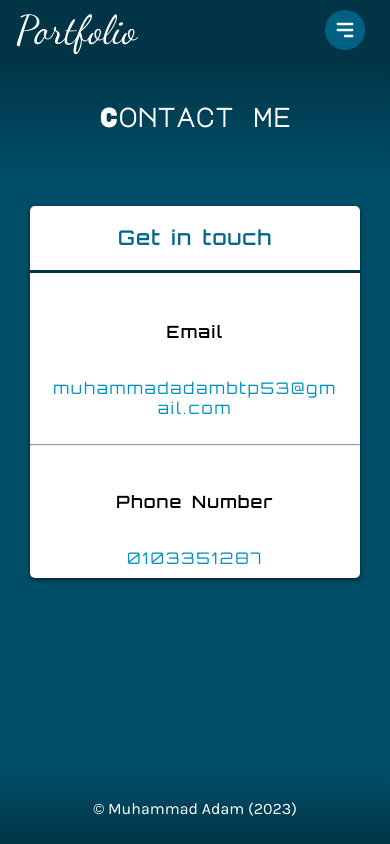
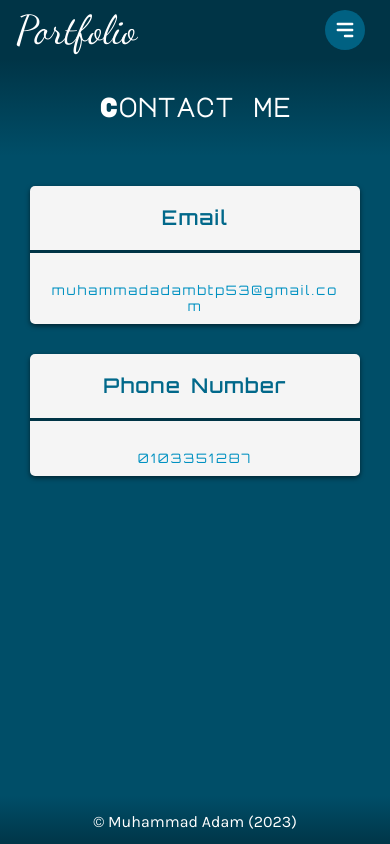
Before and after one commit to Ryuuchi53/portfolio, a React (Create React App) app: page /contact in a window 390 px wide. Built offline with nearby package versions, Linux system fonts and the light colour scheme.

Commit message:
update 17/11

```diff
--- a/src/AboutMe.js
+++ b/src/AboutMe.js
@@ -1,8 +1,8 @@
 import TableEd from './TableEd.js';
 import TableTraining from './TableTraining.js';
 import TableCert from './TableCert.js';
+import SkillList from './SkillList.js';
 import TableExp from './TableExperience.js';
-import SkillList from './SkillList.js';
 
 export default function About() {
     return (
--- a/src/App.css
+++ b/src/App.css
@@ -112,7 +112,7 @@ div .about-me, .contact, .home, .project, .no-match {
   font-family: Arial, sans-serif;
   background-color: rgb(0, 78, 104);
   padding-top: 3.6rem;
-  padding-bottom: 3rem;
+  padding-bottom: 3.6rem;
   min-height: 100vh;
 }
 
@@ -141,7 +141,7 @@ section h2 {
   color: rgb(1, 104, 138);
 }
 
-section a {
+.complex-table a, section a {
   text-decoration: none;
   color: rgb(0, 145, 193);
   white-space: -moz-pre-wrap;
@@ -162,7 +162,7 @@ section p {
   font-size: larger;
 }
 
-section span {
+section p > span {
   color: rgb(0, 145, 193);
 }
 
@@ -176,7 +176,7 @@ section img {
 section {
   margin: 30px;
   border-radius: 5px;
-  background-color: white;
+  background-color: whitesmoke;
   box-shadow: 0 2px 5px rgba(0, 0, 0, 0.543);
   font-family: 'Major Mono Display', monospace;
   font-family: 'Orbitron', sans-serif;
@@ -184,9 +184,8 @@ section {
   letter-spacing: 2px;
 }
 
-h1,h2,h3,p {
+header h1, section h2, section h3, section p, footer p {
   margin: 1em 0;
-  padding: 10px;
 }
 
 .table-container {
@@ -229,7 +228,7 @@ h1,h2,h3,p {
   .complex-table tbody,
   .complex-table th,
   .complex-table td,
-  .complex-table tr {
+  .complex-table tr, .complex-table a {
     display: block;
     font-size: small;
   }
@@ -316,7 +315,7 @@ h1,h2,h3,p {
     font-size: small;
   }
   .item-name {
-    font-size: medium;
+    font-size: small;
   }
   header {
     font-size: small;
@@ -328,14 +327,14 @@ h1,h2,h3,p {
     font-size: medium;
   }
   section p{
-    font-size: medium;
+    font-size: small;
   }
 }
 
 footer {
   position: fixed;
   left: 0;
-  bottom: 0;
+  bottom: -3px;
   width: 100%;
   background-image: linear-gradient(180deg, rgb(0, 78, 104), rgb(0, 52, 70));
   color: white;
@@ -364,7 +363,7 @@ footer {
   @media screen and (max-width: 768px) {
     .navigation-menu .u-list {
       position: absolute;
-      top: 60px;
+      top: 55px;
       left: 0;
       flex-direction: column;
       width: 100%;
--- a/src/AppRoutes.js
+++ b/src/AppRoutes.js
@@ -3,9 +3,9 @@ import { useRoutes } from 'react-router-dom';
 
 import Home from './Home.js';
 import About from './AboutMe.js';
+import Project from './Project.js';
 import Contact from './Contact.js';
 import NoMatch from './NoMatch.js';
-import Project from './Project.js';
 
 export default function AppRoutes() {
 
@@ -15,7 +15,7 @@ export default function AppRoutes() {
         { path: "/about-me", element: <About/> },
         { path: "/contact", element: <Contact/> },
         { path: "/project", element: <Project/>,},
-        { path: "*", element: <NoMatch/>}
+        { path: "/*", element: <NoMatch/>}
 
     ]);
 
--- a/src/Contact.js
+++ b/src/Contact.js
@@ -6,11 +6,11 @@ export default function About() {
         </header>
         <main id="contact">
           <section>
-            <h2>Get in touch</h2>
-            <h3>Email</h3>
+            <h2>Email</h2>
             <a href="mailto:muhammadadambtp53@gmail.com"><p>muhammadadambtp53@gmail.com</p></a>
-            <hr/>
-            <h3>Phone Number</h3>
+          </section>
+          <section>
+            <h2>Phone Number</h2>
             <a href="tel:0103351287"><p>0103351287</p></a>
           </section>
         </main>
```
